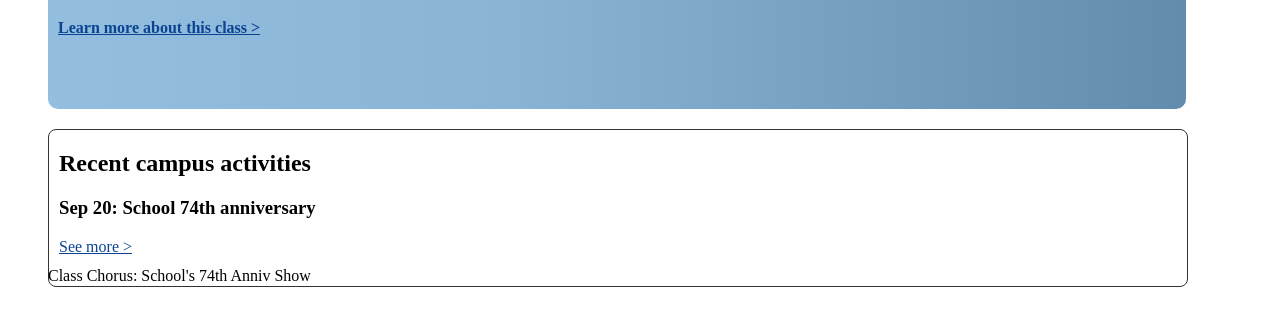
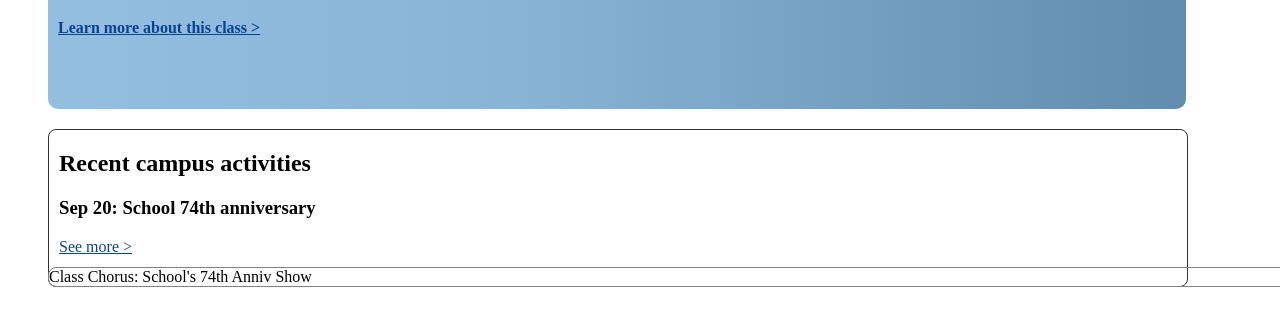
Before and after one commit to bycms/FDFZ2920, a plain HTML site: page index.html in a window 1280 px wide. Shown: the part 459-784 px from the top of the page. Drawn offline with Linux system fonts and the light colour scheme.

Commit message:
Update style.css

```diff
--- a/style.css
+++ b/style.css
@@ -41,3 +41,8 @@ body {
     border-radius: 8px;
     padding-bottom: 30px;
 }
+
+.actv1 {
+    border: 1px solid rgb(130, 130, 130);
+    border-radius: 8px;
+}
```
